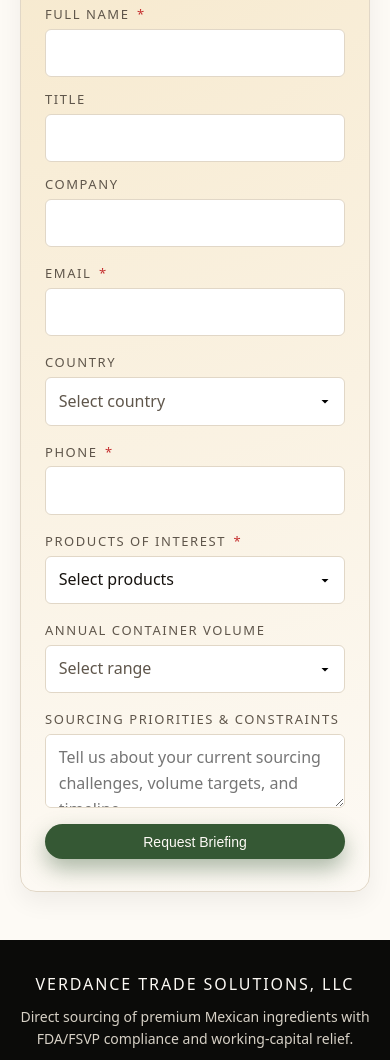
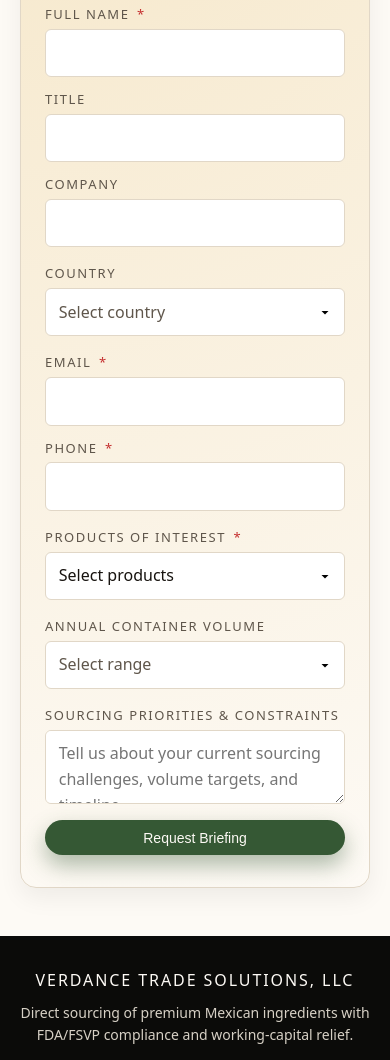
Before and after one commit to VerdanceSolutions/Verdance-Solutions-Website, a plain HTML site: page index.html in a window 390 px wide. Shown: the part 7909-8969 px from the top of the page. Drawn offline with Linux system fonts and the light colour scheme.

Commit message:
move country above email; group email + phone together

```diff
--- a/index.html
+++ b/index.html
@@ -687,6 +687,7 @@
                   <span class="sr-only">with an asterisk</span> are required.
                 </p>
 
+                <!-- Row 1: Name / Title / Company -->
                 <div class="form-row">
                   <div class="form-group">
                     <label class="label" for="name">
@@ -728,24 +729,7 @@
                   </div>
                 </div>
 
-                <div class="form-row">
-                  <div class="form-group">
-                    <label class="label" for="email">
-                      Email
-                      <span class="form-required-asterisk" aria-hidden="true">*</span>
-                      <span class="sr-only">(required)</span>
-                    </label>
-                    <input
-                      class="input"
-                      type="email"
-                      id="email"
-                      name="email"
-                      required
-                    />
-                  </div>
-                </div>
-
-                <!-- Country — custom dropdown (before phone so JS can adapt placeholder) -->
+                <!-- Row 2: Country — sits above email/phone so JS can set phone placeholder -->
                 <div class="form-row">
                   <div class="form-dropdown">
                     <span class="label" id="country-label">Country</span>
@@ -764,12 +748,26 @@
                         <li class="dropdown-select__option" data-value="Other" role="option" aria-selected="false">Other</li>
                       </ul>
                     </details>
-                    <!-- Hidden input carries the value for JS/submission -->
                     <input type="hidden" id="country" name="country" value="" />
                   </div>
                 </div>
 
+                <!-- Row 3: Email + Phone grouped -->
                 <div class="form-row">
+                  <div class="form-group">
+                    <label class="label" for="email">
+                      Email
+                      <span class="form-required-asterisk" aria-hidden="true">*</span>
+                      <span class="sr-only">(required)</span>
+                    </label>
+                    <input
+                      class="input"
+                      type="email"
+                      id="email"
+                      name="email"
+                      required
+                    />
+                  </div>
                   <div class="form-group">
                     <label class="label" for="phone">
                       Phone
@@ -780,6 +778,7 @@
                   </div>
                 </div>
 
+                <!-- Row 4: Products of Interest -->
                 <div class="form-row">
                   <div class="form-dropdown">
                     <label id="products-label" class="label">
@@ -866,7 +865,7 @@
                   </div>
                 </div>
 
-                <!-- Annual Container Volume — custom dropdown -->
+                <!-- Row 5: Annual Container Volume -->
                 <div class="form-row">
                   <div class="form-dropdown">
                     <span class="label" id="volume-label">Annual Container Volume</span>
@@ -884,11 +883,11 @@
                         <li class="dropdown-select__option" data-value="5+" role="option" aria-selected="false">5+ containers</li>
                       </ul>
                     </details>
-                    <!-- Hidden input carries the value for JS/submission -->
                     <input type="hidden" id="volume" name="volume" value="" />
                   </div>
                 </div>
 
+                <!-- Row 6: Message -->
                 <div class="form-row form-row--full">
                   <div class="form-group">
                     <label class="label" for="message"
```
